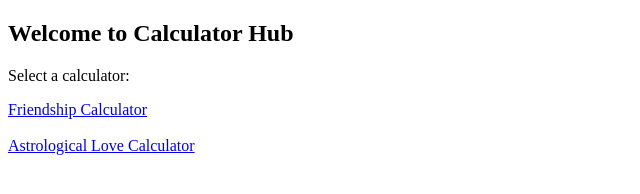
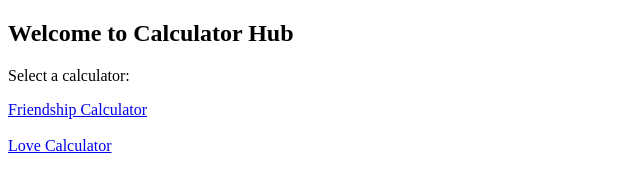
Before and after one commit to Devanandak2004/Cal, a website: page index.html in a window 1280 px wide. Shown: the whole page, without its empty margins (0-640 px from the left). Drawn offline with Linux system fonts and the light colour scheme.

Commit message:
Fix link text for Love Calculator in index.html

```diff
--- a/index.html
+++ b/index.html
@@ -12,7 +12,7 @@
     <p>Select a calculator:</p>
 
     <a href="friendship.html">Friendship Calculator</a><br><br>
-    <a href="love.html">Astrological Love Calculator</a>
+    <a href="love.html">Love Calculator</a>
 
 </body>
 
```
